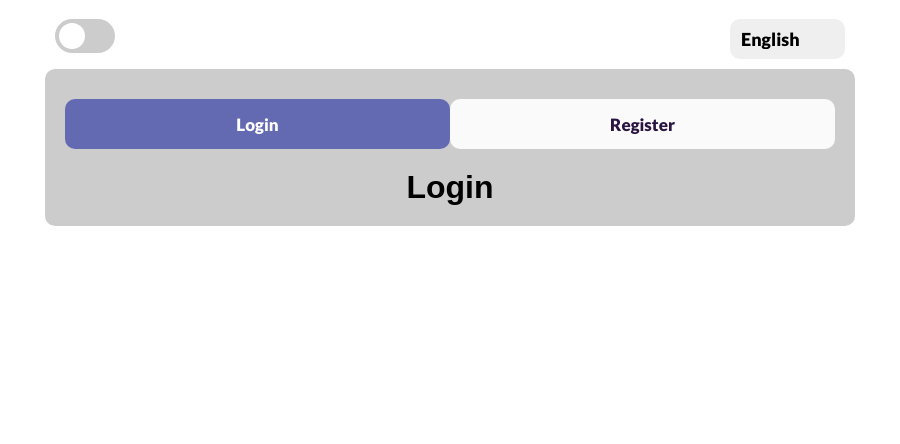
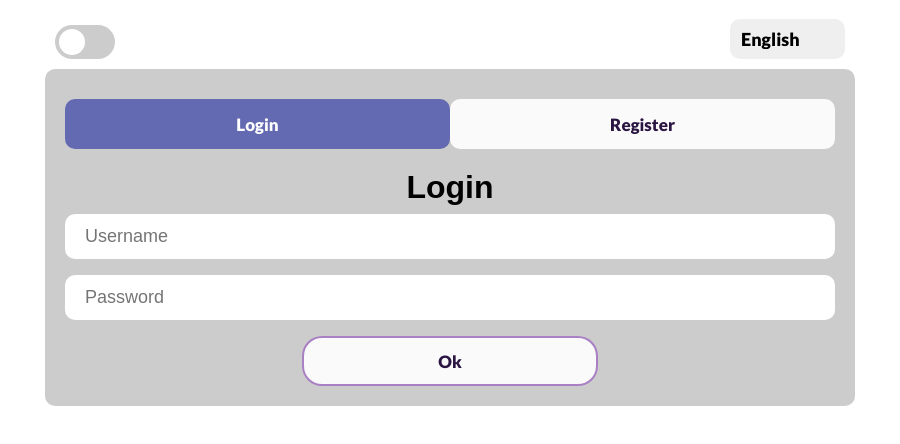
Before and after one commit to charleslana/cards-electron, an Electron app: page html/index.html in a window 900 px wide. Drawn offline with Linux system fonts and the light colour scheme; no server answers; a web font is replaced by a local one.

Commit message:
update login page

```diff
--- a/assets/css/index.css
+++ b/assets/css/index.css
@@ -2,13 +2,13 @@
   font-family: Dosis ,sans-serif;
   margin: 0;
   padding: 0;
+  outline: 0;
 }
 
 body {
   background-color: white;
   color: black;
   margin: 0;
-  outline: 0;
 }
 
 #theme {
@@ -87,6 +87,7 @@ input:checked + .slider:before {
 .header {
   display: flex;
   justify-content: space-between;
+  align-items: flex-end;
   padding: 10px;
 }
 
@@ -103,10 +104,6 @@ select {
   text-overflow: '';
 }
 
-select:focus {
-  outline: 0;
-}
-
 .dark-mode-theme select {
   background-color:#313131;
   color: white;
@@ -117,7 +114,6 @@ option:before {
 }
 
 button {
-  outline: none;
   padding: 14px 16px;
   transition: 0.3s;
   font-size: 17px;
@@ -161,7 +157,7 @@ button:hover, .dark-mode-theme button:hover {
   color: white;
 }
 
-.dark-mode-theme button {
+.dark-mode-theme button, .dark-mode-theme input {
   background-color:#464646;
   color: white;
 }
@@ -182,3 +178,21 @@ button:hover, .dark-mode-theme button:hover {
 .hidden {
   display: none;
 }
+
+input {
+  width: 100%;
+  padding: 12px 20px;
+  margin: 8px 0;
+  box-sizing: border-box;
+  border-radius: 10px;
+  border: none;
+  font-size: 18px;
+}
+
+.tab-content button {
+  margin: auto;
+  display: flex;
+  align-items: center;
+  justify-content: center;
+  margin-top: 8px;
+}
--- a/html/index.html
+++ b/html/index.html
@@ -39,6 +39,9 @@
           </div>
           <div class="tab-content" id="login">
             <h1 data-lang-str="loginTitle">Login</h1>
+            <input type="text" id="username" placeholder="Username" />
+            <input type="password" id="password" placeholder="Password" />
+            <button id="loginOk">Ok</button>
           </div>
           <div class="tab-content hidden" id="register">
             <h1 data-lang-str="registerTitle">Register</h1>
```
Also changed, not shown: src/components/dark-mode.ts (added, +31 -0 lines), src/components/translate.ts (added, +24 -0 lines), src/renderer/main.ts (+2 -53 lines).
